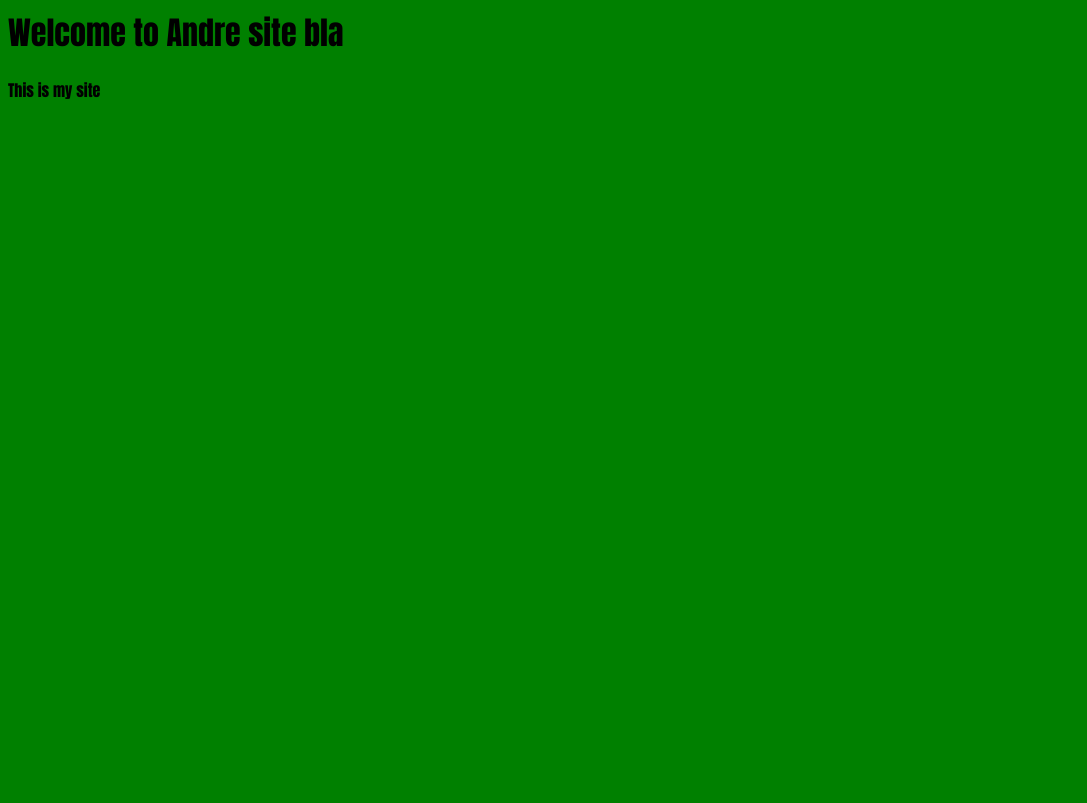
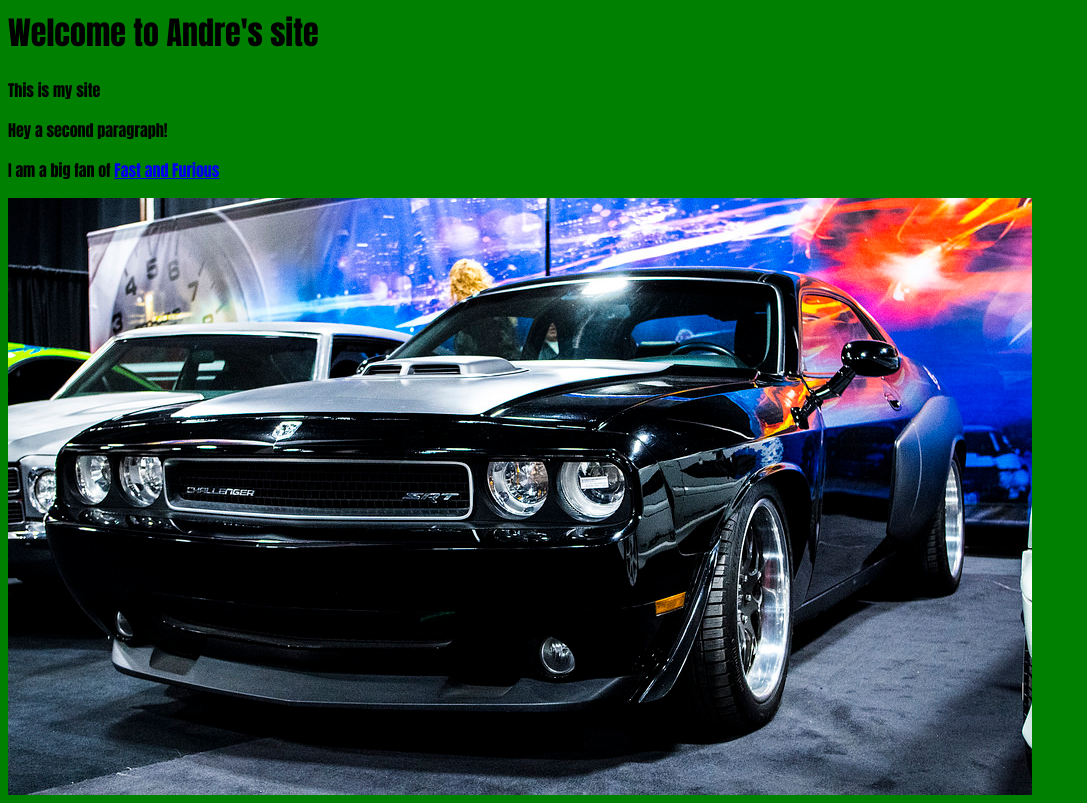
Before and after one commit to Djeson2019/web, a plain HTML site: page index.html in a window 1280 px wide. Shown: the whole page, without its empty margins (0-1087 px from the left). Drawn offline with Linux system fonts and the light colour scheme.

Commit message:
Add note

```diff
--- a/index.html
+++ b/index.html
@@ -12,7 +12,10 @@
 
 </head>
 <body>
-<h1>Welcome to Andre site bla</h1>
+<h1>Welcome to Andre's site</h1>
 <P>This is my site</p>
+<p> Hey a second paragraph!</p>
+<p> I am a big fan of <a href="https://en.wikipedia.org/wiki/The_Fast_and_the_Furious">Fast and Furious</a></p>
+<img src="16955368666_577bf32dd2_b.jpg">
 </body>
 </html>
```
Also changed, not shown: 16955368666_577bf32dd2_b.jpg (added), 1 other file.
